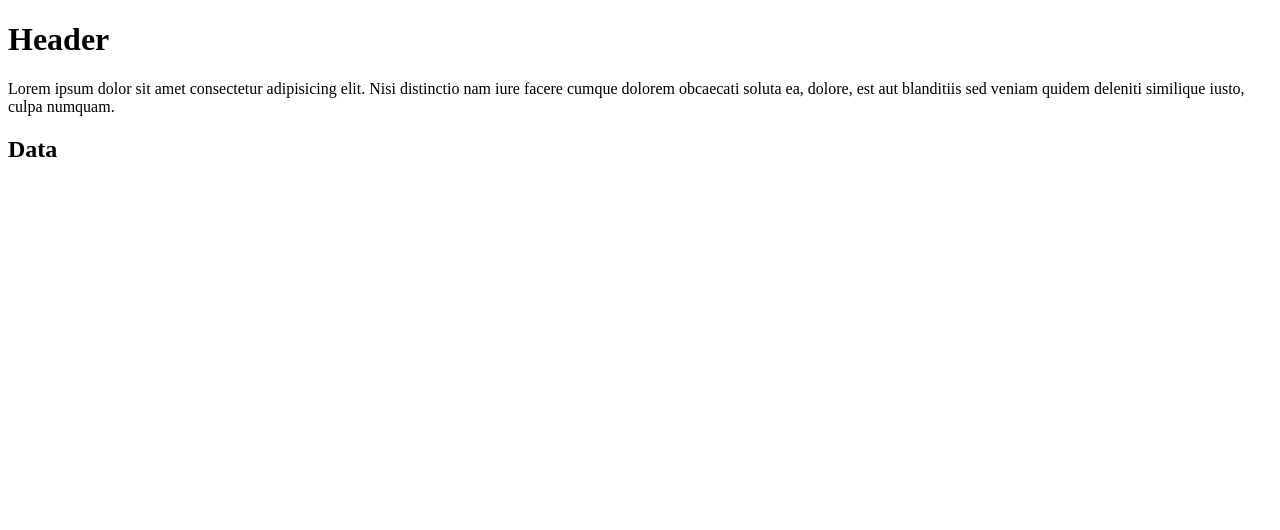
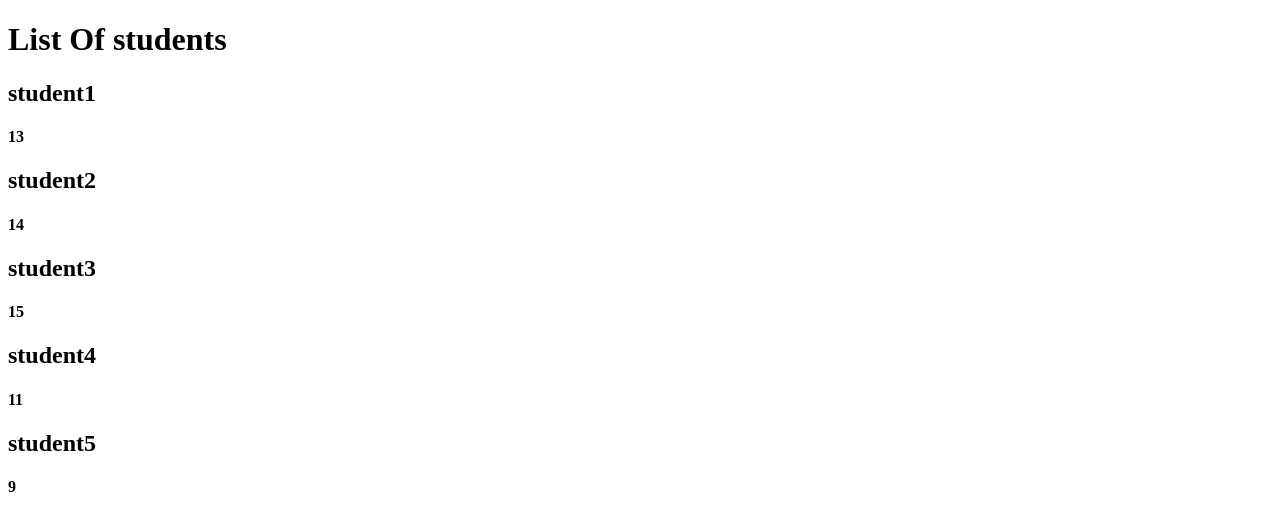
Before and after one commit to yogeshOzaDeanInfotech/amazonclone, a React (Vite) app: page / in a window 1280 px wide. Shown: the top 530 px of the page. Built offline with nearby package versions, Linux system fonts and the light colour scheme.

Commit message:
map and key in react

```diff
--- a/src/App.jsx
+++ b/src/App.jsx
@@ -1,15 +1,30 @@
-import Child1 from "./Child1";
+
 
 const App = () =>{
+  const students = [
+    {id : 1 , name : "student1" , age : 13},
+    {id : 2 , name : "student2" , age : 14},
+    {id : 3 , name : "student3" , age : 15},
+    {id : 4 , name : "student4" , age : 11},
+    {id : 5 , name : "student5" , age : 9},
+  ]
+
   return (
     <div>
-      <Child1>
-        <h1>Header</h1>
-        <p>Lorem ipsum dolor sit amet consectetur adipisicing elit. Nisi distinctio nam iure facere cumque dolorem obcaecati soluta ea, dolore, est aut blanditiis sed veniam quidem deleniti similique iusto, culpa numquam.</p>
-        <h2>Data</h2>
-      </Child1>
+        <h1>List Of students</h1>
+          {
+            students.map((s, index)=>(
+              <div key={index}>
+                <h2>{s.name}</h2>
+                <h4>{s.age}</h4>
+              </div>
+            ))
+          }
     </div>
   )
 }
 
 export default App;
+
+
+// student list in table format => 1 sr.no 2. name 3. age 4. address
--- a/src/Child1.jsx
+++ /dev/null
@@ -1,9 +0,0 @@
-
-const Child1 = ({children}) =>{
-
-    return (
-      <> {children} </>
-    )
-  }
-
-  export default Child1;
```
